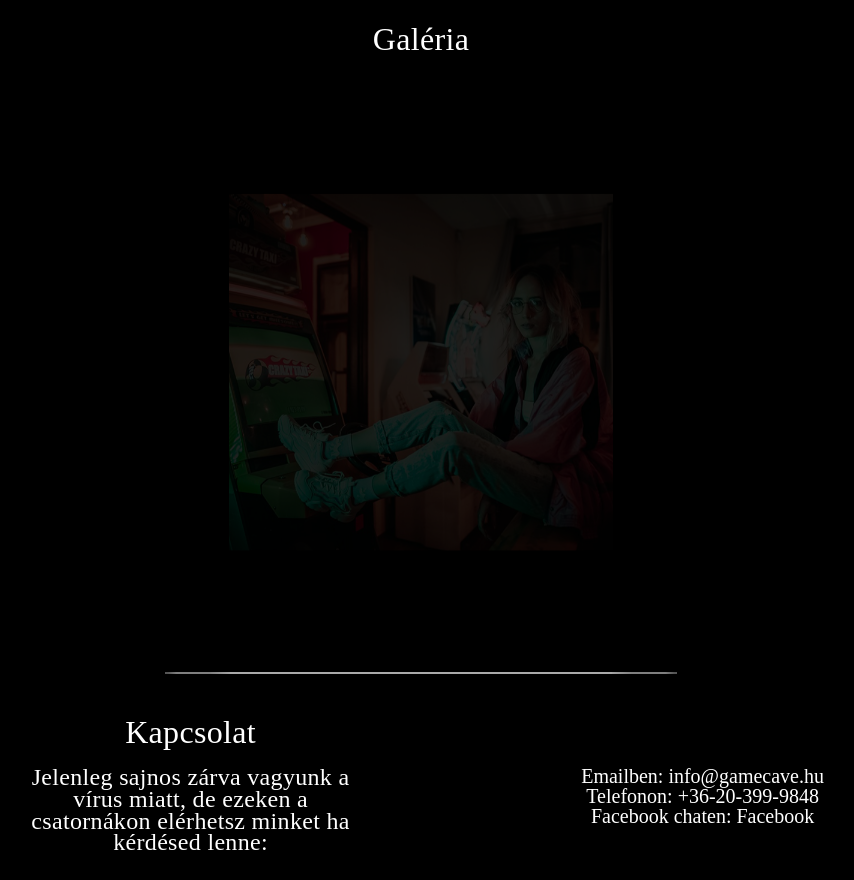
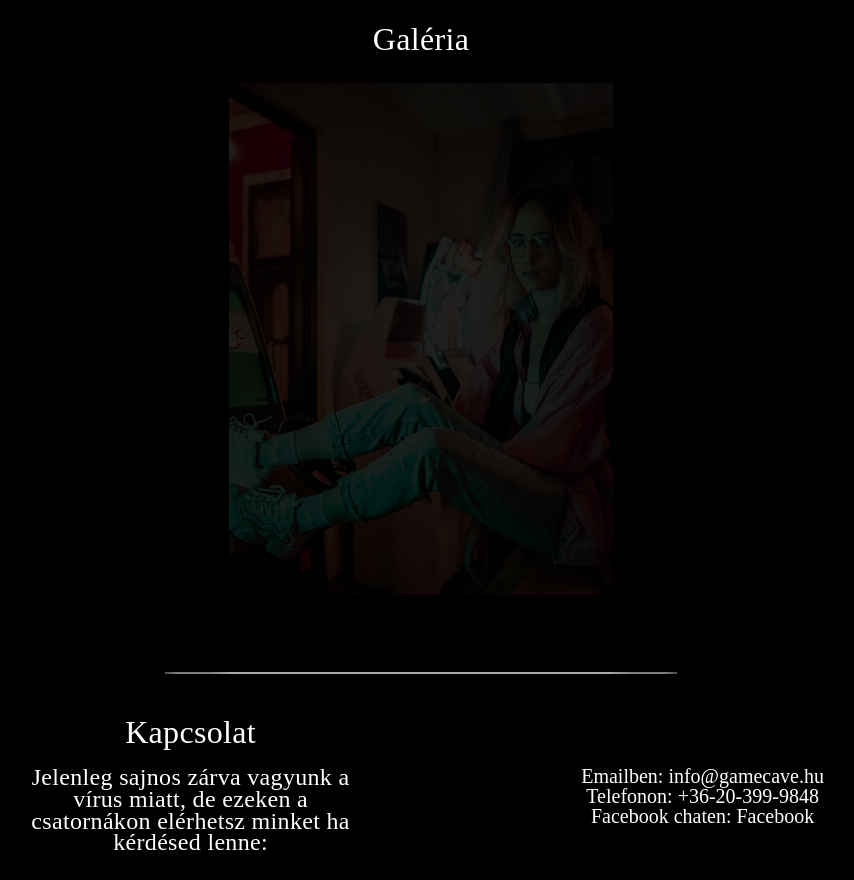
Before and after one commit to myki406/gamecave-main, a plain HTML site: page index.html in a window 1280 px wide. Shown: the part 2013-2893 px from the top of the page, without its empty margins (219-1073 px from the left). Drawn offline with nearby package versions, Linux system fonts and the light colour scheme.

Commit message:
update
update

```diff
--- a/index.html
+++ b/index.html
@@ -86,7 +86,7 @@
     <div class="kepek">
       <img src="assets/groove.jpg" alt="groove">
       <img src="assets/piu.jpg" alt="piu">
-      <img src="assets/taxi.jpg" alt="taxi">
+      <img src="assets/taxinew.jpg" alt="taxi">
     </div>
   </div>
   <hr>
```
Also changed, not shown: assets/taxinew.jpg (added).
